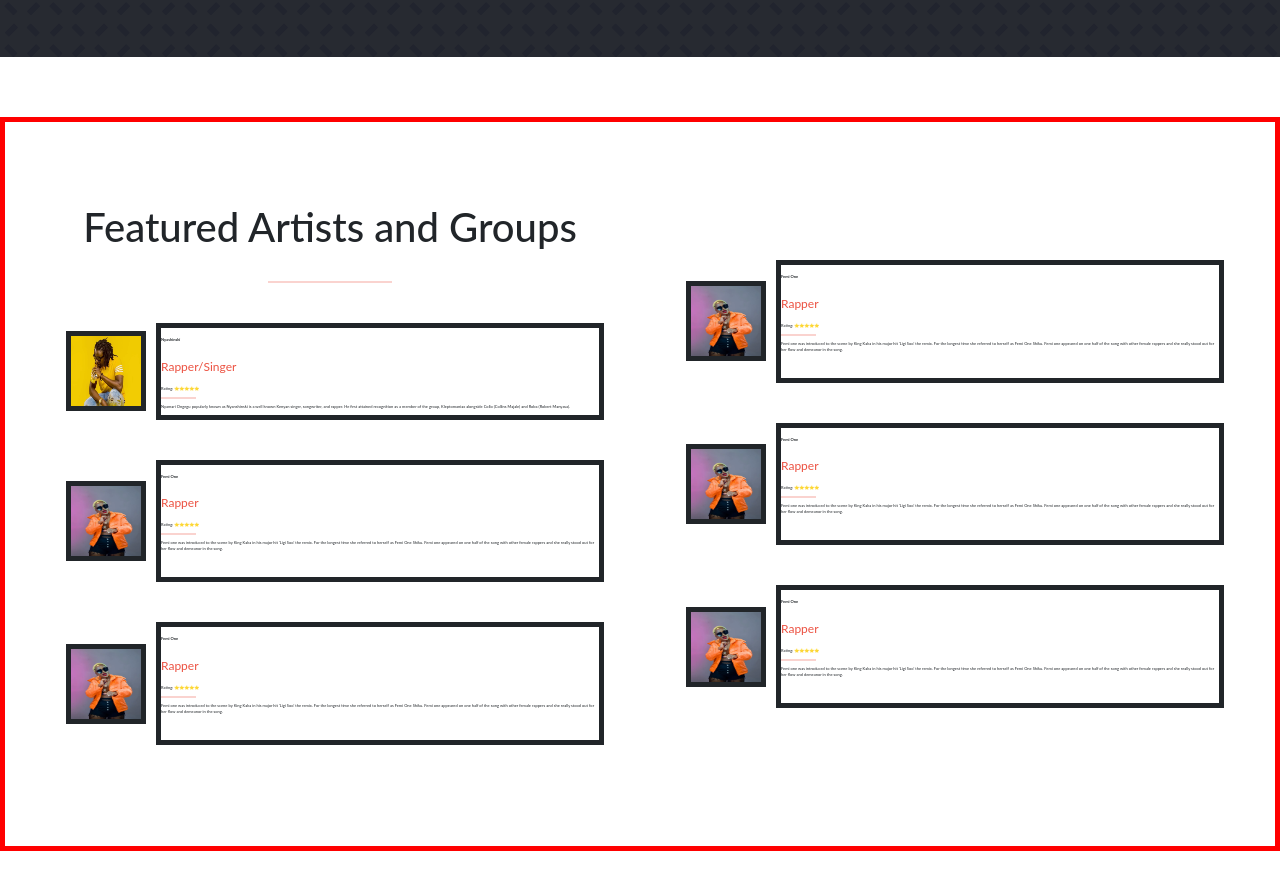
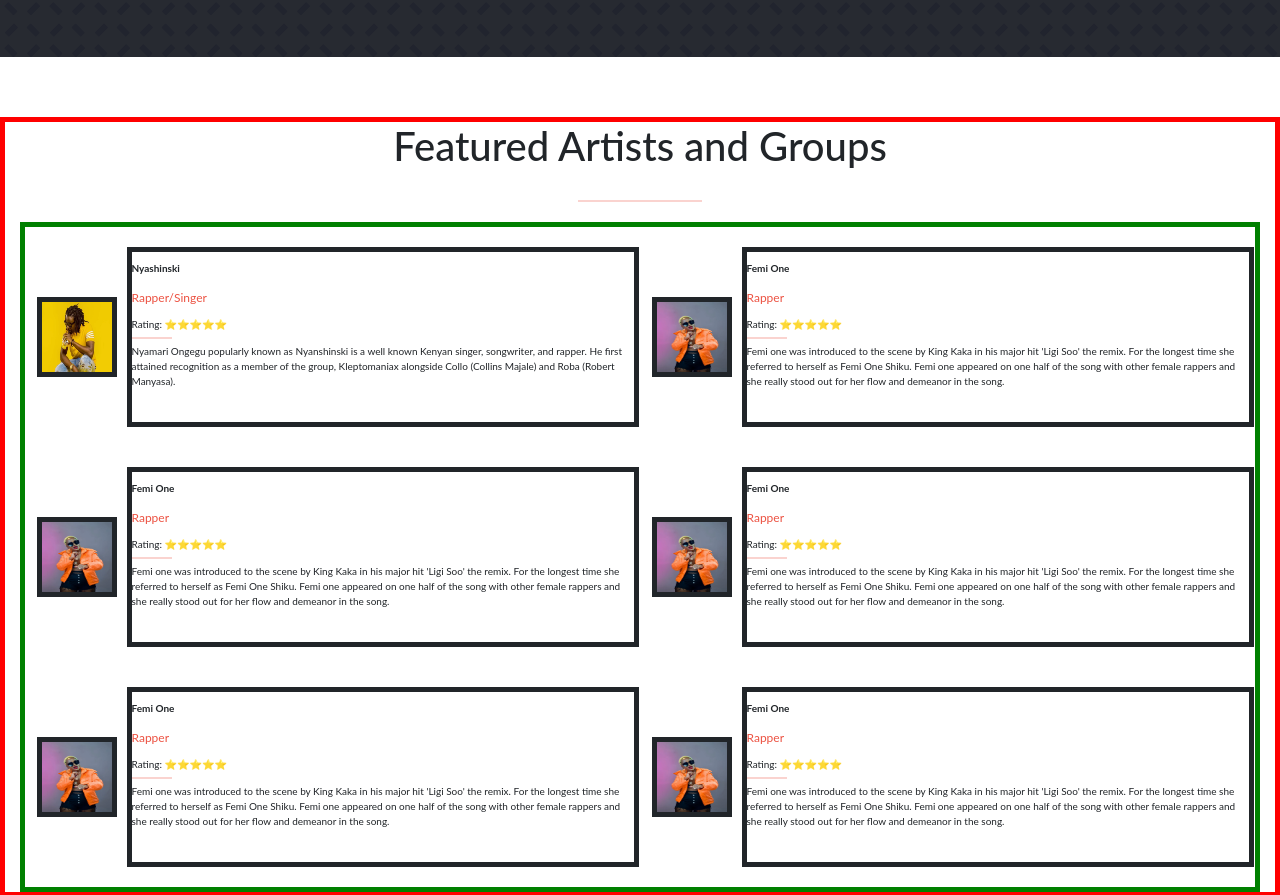
Before and after one commit to mnaibei/capstone_1, a website: page index.html in a window 1280 px wide. Shown: the part 1232-2127 px from the top of the page. Drawn offline with nearby package versions, Linux system fonts and the light colour scheme.

Commit message:
Artiste section alignment desktop almost done

```diff
--- a/index.html
+++ b/index.html
@@ -109,7 +109,8 @@
       <div class="container-fluid artists-main my-4 d-flex flex-column align-items-center">
         <h2 class="event_deets_artists">Featured Artists and Groups</h2>
         <hr align="center" width="10%" size="4">
-        <div class="artists"></div>
+
+        <div class="test-artists flex-sm-row">
        <div class="artists d-flex my-3 align-items-center">
           <img class="pics mx-2" src="images/shinski.webp" alt="shinski">
           <div class="artist_info">
@@ -189,7 +190,7 @@
               the song with other female rappers and she really stood out for her flow and demeanor in the song.</p>
           </div>
         </div>
-
+        </div>
         <button class="btn art-btn btn-lg border">MORE<img class="chev" src="images/arrow_down.png"
             alt="arrow down"></button>
       </div>
--- a/styles.css
+++ b/styles.css
@@ -441,22 +441,36 @@ button {
   .artists-main{
     border: 5px solid red;
     /* width: auto; */
+    /* display: flex;
+    flex-wrap: wrap;
+    flex-direction: column;
+    height: calc(20rem * 2 + 2rem);
+    justify-content: center;
+    align-items: center; */
+
+  }
+
+  .test-artists{
+    border: 5px solid green;
     display: flex;
     flex-wrap: wrap;
-    /* flex-direction: column; */
-    height: calc(17rem * 2 + 2.7rem);
-    justify-content: center;
+
+    /* height: calc(25rem * 2 + 2rem); */
+    justify-content: space-around;
+    align-items: center;
 
   }
 
   .artists>*{
     border: 5px solid;
-    width: 35vw;
+    width: 40vw;
+    height: 9rem;
+    /* width: 480px; */
     /* height: 70px; */
-    /* justify-content: center; */
+    /* justify-content: baseline; */
     /* align-items: ; */
     display: flex;
-    flex-wrap: wrap;
+    /* flex-wrap: wrap; */
     flex-direction: column;
     /* margin: 0;
     padding: 0; */
@@ -468,7 +482,8 @@ button {
   }
 
   .artist_name, .artist_rating, .artist_desc{
-    font-size: .2rem;
+    font-size: 10px;
+
   }
 
   .art-btn{
```
